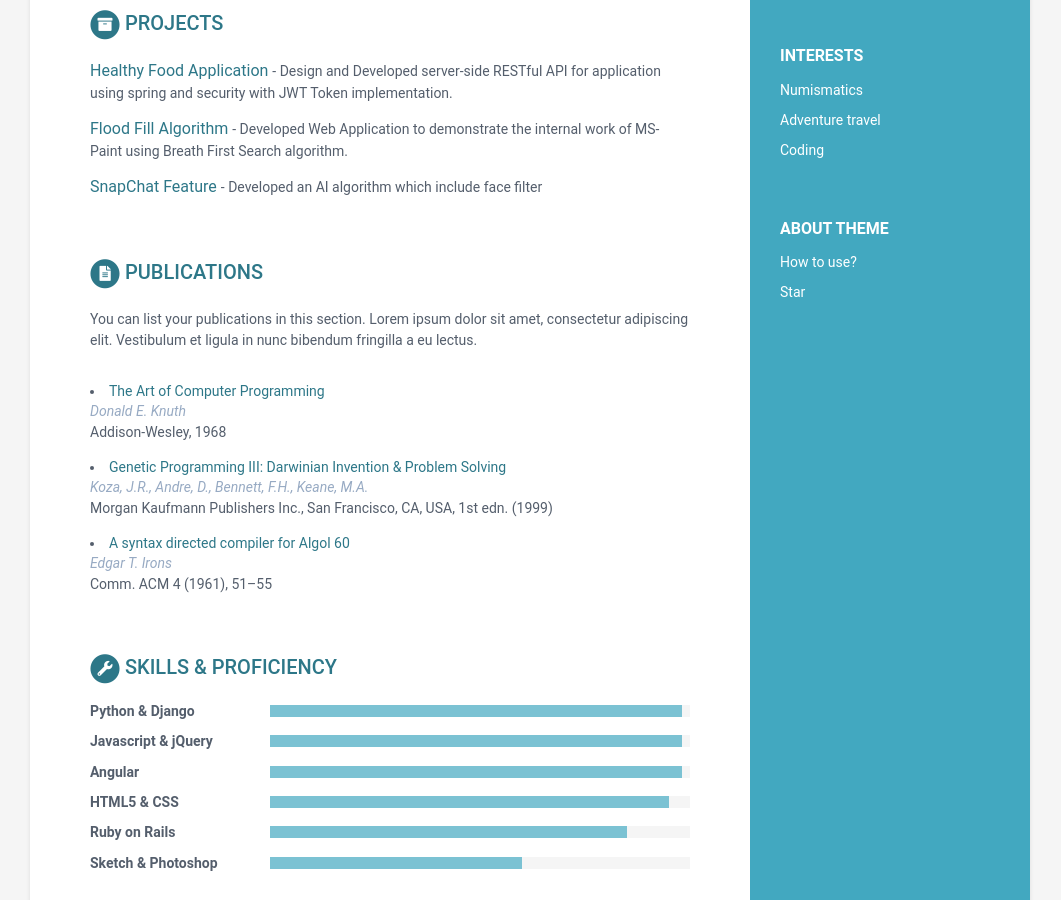
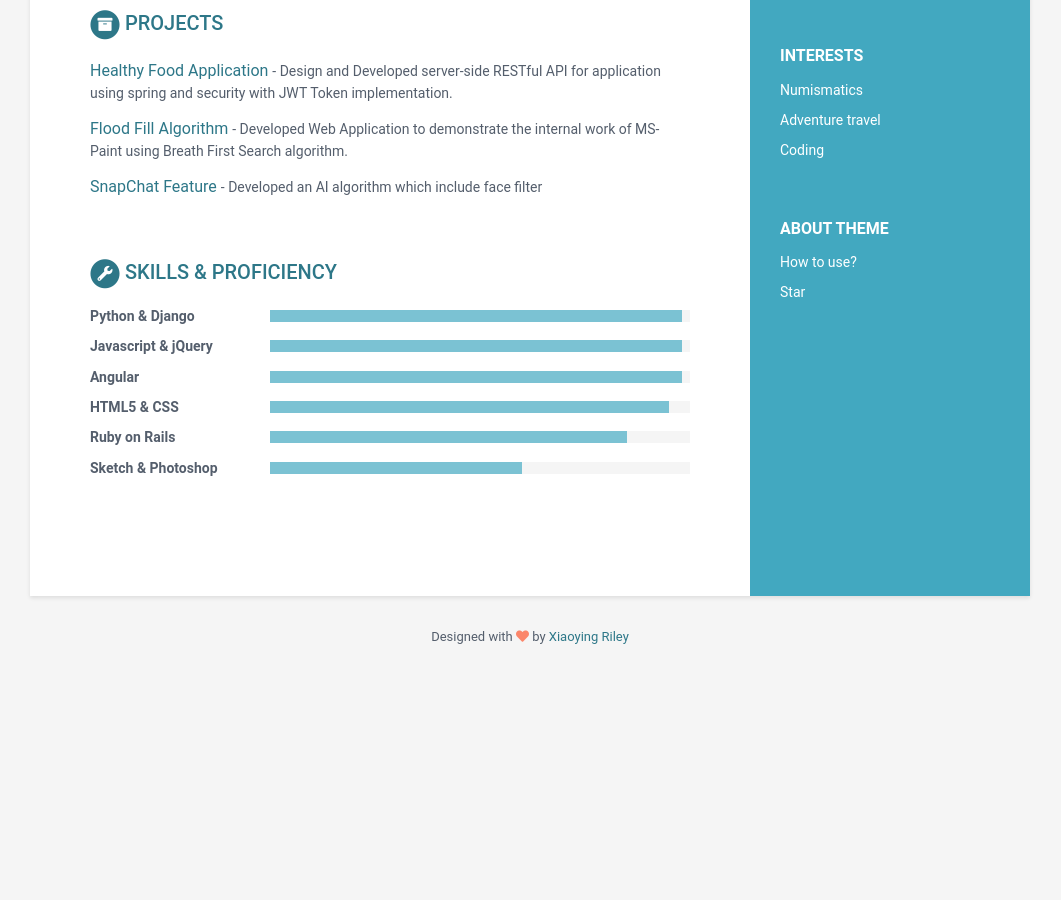
Before and after one commit to suraj1709/resume, a Jekyll site: the page built from index.html, in a window 1280 px wide and 900 px high, scrolled down 852 px. Shown: the whole window, without its empty margins (110-1171 px from the left). Built offline with Jekyll 4.4.1, drawn with Linux system fonts in a browser that asks for light colours; after the commit the page ends 1530 px from its top, so only the background shows below that.

Commit message:
Update data.yml

```diff
--- a/_data/data.yml
+++ b/_data/data.yml
@@ -90,51 +90,7 @@
 
 
 
-skills:
-    title: Skills &amp; Proficiency
 
-    toolset:
-      - name: Python & Django
-        level: 98%
-
-      - name: Javascript & jQuery
-        level: 98%
-
-      - name: Angular
-        level: 98%
-
-      - name: HTML5 & CSS
-        level: 95%
-
-      - name: Ruby on Rails
-        level: 85%
-
-      - name: Sketch & Photoshop
-        level: 60%
-
-
-
-publications:
-    title: Publications
-    intro: |
-      You can list your publications in this section. Lorem ipsum dolor sit
-      amet, consectetur adipiscing elit. Vestibulum et ligula in nunc
-      bibendum fringilla a eu lectus.
-    papers:
-      - title: The Art of Computer Programming
-        link: "#"
-        authors: Donald E. Knuth
-        conference: Addison-Wesley, 1968
-
-      - title: "Genetic Programming III: Darwinian Invention &amp; Problem Solving"
-        link: "#"
-        authors: Koza, J.R., Andre, D., Bennett, F.H., Keane, M.A.
-        conference: "Morgan Kaufmann Publishers Inc., San Francisco, CA, USA, 1st edn. (1999)"
-
-      - title: A syntax directed compiler for Algol 60
-        link: "#"
-        authors: Edgar T. Irons
-        conference: "Comm. ACM 4 (1961), 51–55"
 
 skills:
     title: Skills &amp; Proficiency
```
